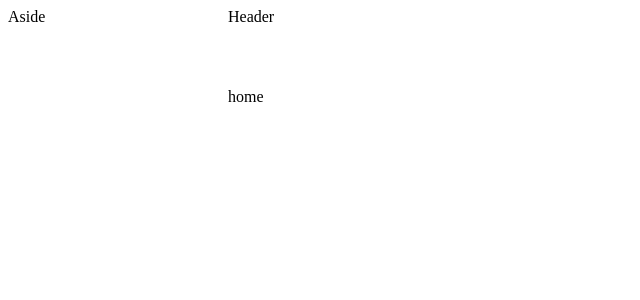
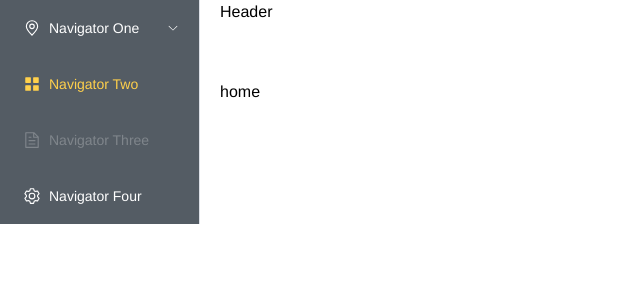
Before and after one commit to yisibell/vue3-admin-starter, a Vue app: page /home in a window 1280 px wide. Shown: the top 300 px of the page, without its empty margins (0-640 px from the left). Built offline with nearby package versions, Linux system fonts and the light colour scheme.

Commit message:
feat: add element-plus icons

```diff
--- a/components.d.ts
+++ b/components.d.ts
@@ -12,8 +12,13 @@ declare module '@vue/runtime-core' {
     ElAside: typeof import('element-plus/es')['ElAside']
     ElContainer: typeof import('element-plus/es')['ElContainer']
     ElHeader: typeof import('element-plus/es')['ElHeader']
+    ElIcon: typeof import('element-plus/es')['ElIcon']
     ElImage: typeof import('element-plus/es')['ElImage']
     ElMain: typeof import('element-plus/es')['ElMain']
+    ElMenu: typeof import('element-plus/es')['ElMenu']
+    ElMenuItem: typeof import('element-plus/es')['ElMenuItem']
+    ElMenuItemGroup: typeof import('element-plus/es')['ElMenuItemGroup']
+    ElSubMenu: typeof import('element-plus/es')['ElSubMenu']
     HelloWorld: typeof import('./src/components/HelloWorld.vue')['default']
     RouterLink: typeof import('vue-router')['RouterLink']
     RouterView: typeof import('vue-router')['RouterView']
--- a/package.json
+++ b/package.json
@@ -13,6 +13,7 @@
     "format": "prettier --write src/"
   },
   "dependencies": {
+    "@element-plus/icons-vue": "^2.1.0",
     "axios": "^1.3.5",
     "element-plus": "^2.3.3",
     "pinia": "^2.0.32",
@@ -20,6 +21,7 @@
     "vue-router": "^4.1.6"
   },
   "devDependencies": {
+    "@iconify-json/fa": "^1.1.4",
     "@rushstack/eslint-patch": "^1.2.0",
     "@types/jsdom": "^21.1.0",
     "@types/node": "^18.14.2",
@@ -36,6 +38,7 @@
     "sass": "^1.61.0",
     "typescript": "~4.8.4",
     "unplugin-auto-import": "^0.15.2",
+    "unplugin-icons": "^0.16.1",
     "unplugin-vue-components": "^0.24.1",
     "vite": "^4.1.4",
     "vitest": "^0.29.1",
--- /dev/null
+++ b/src/layouts/default/SideMenu.vue
@@ -0,0 +1,51 @@
+<template>
+  <el-menu
+    active-text-color="#ffd04b"
+    background-color="#545c64"
+    class="el-menu-vertical-demo"
+    default-active="2"
+    text-color="#fff"
+    @open="handleOpen"
+    @close="handleClose"
+  >
+    <el-sub-menu index="1">
+      <template #title>
+        <el-icon><Location /></el-icon>
+        <span>Navigator One</span>
+      </template>
+
+      <el-menu-item-group title="Group One">
+        <el-menu-item index="1-1">item one</el-menu-item>
+        <el-menu-item index="1-2">item two</el-menu-item>
+      </el-menu-item-group>
+      <el-menu-item-group title="Group Two">
+        <el-menu-item index="1-3">item three</el-menu-item>
+      </el-menu-item-group>
+      <el-sub-menu index="1-4">
+        <template #title>item four</template>
+        <el-menu-item index="1-4-1">item one</el-menu-item>
+      </el-sub-menu>
+    </el-sub-menu>
+
+    <el-menu-item index="2">
+      <el-icon><icon-menu /></el-icon>
+      <span>Navigator Two</span>
+    </el-menu-item>
+
+    <el-menu-item index="3" disabled>
+      <el-icon><document /></el-icon>
+      <span>Navigator Three</span>
+    </el-menu-item>
+
+    <el-menu-item index="4">
+      <el-icon><setting /></el-icon>
+      <span>Navigator Four</span>
+    </el-menu-item>
+  </el-menu>
+</template>
+
+<script lang="ts" setup>
+const handleOpen = () => {}
+
+const handleClose = () => {}
+</script>
--- a/src/layouts/default/index.vue
+++ b/src/layouts/default/index.vue
@@ -1,7 +1,9 @@
 <template>
   <div class="layout-default">
     <el-container>
-      <el-aside width="200px">Aside</el-aside>
+      <el-aside width="200px">
+        <SideMenu />
+      </el-aside>
       <el-container>
         <el-header>Header</el-header>
         <el-main>
@@ -14,8 +16,18 @@
 
 <script lang="ts">
 import { defineComponent } from 'vue'
+import SideMenu from './SideMenu.vue'
 
 export default defineComponent({
-  name: 'LayoutDefault'
+  name: 'LayoutDefault',
+  components: {
+    SideMenu
+  }
 })
 </script>
+
+<style lang="scss" scoped>
+.layout-default {
+  min-height: 100vh;
+}
+</style>
--- a/src/main.ts
+++ b/src/main.ts
@@ -5,6 +5,9 @@ import App from './App.vue'
 import router from './router'
 
 import { installElementPlus } from '@/plugins/element-plus'
+
+// styles
+import '@/styles/main.scss'
 
 const app = createApp(App)
 
--- a/src/plugins/element-plus.ts
+++ b/src/plugins/element-plus.ts
@@ -1,6 +1,16 @@
 import type { App } from 'vue'
 import ElementPlus from 'element-plus'
+import * as ElementPlusIconsVue from '@element-plus/icons-vue'
 
 export const installElementPlus = (app: App<Element>) => {
   app.use(ElementPlus)
+
+  // icons
+  for (const [key, component] of Object.entries(ElementPlusIconsVue)) {
+    if (key.toLowerCase() === 'menu') {
+      app.component('icon-menu', component)
+    } else {
+      app.component(key, component)
+    }
+  }
 }
--- /dev/null
+++ b/src/styles/main.scss
@@ -0,0 +1 @@
+@import './reset.scss';
--- /dev/null
+++ b/src/styles/reset.scss
@@ -0,0 +1,259 @@
+*,
+::before,
+::after {
+  box-sizing: border-box;
+  border-width: 0;
+  border-style: solid;
+  border-color: currentColor;
+}
+
+#app {
+  width: 100%;
+  height: 100%;
+}
+
+html {
+  line-height: 1.5;
+  -webkit-text-size-adjust: 100%;
+  -moz-tab-size: 4;
+  tab-size: 4;
+  width: 100%;
+  height: 100%;
+  box-sizing: border-box;
+}
+
+body {
+  margin: 0;
+  line-height: inherit;
+  width: 100%;
+  height: 100%;
+  -moz-osx-font-smoothing: grayscale;
+  -webkit-font-smoothing: antialiased;
+  text-rendering: optimizelegibility;
+  font-family: "Helvetica Neue", Helvetica, "PingFang SC", "Hiragino Sans GB",
+    "Microsoft YaHei", "微软雅黑", Arial, sans-serif;
+}
+
+hr {
+  height: 0;
+  color: inherit;
+  border-top-width: 1px;
+}
+
+abbr:where([title]) {
+  text-decoration: underline dotted;
+}
+
+a {
+  color: inherit;
+  text-decoration: inherit;
+}
+
+b,
+strong {
+  font-weight: bolder;
+}
+
+code,
+kbd,
+samp,
+pre {
+  font-family: ui-monospace, SFMono-Regular, Menlo, Monaco, Consolas,
+    "Liberation Mono", "Courier New", monospace;
+  font-size: 1em;
+}
+
+small {
+  font-size: 80%;
+}
+
+sub,
+sup {
+  font-size: 75%;
+  line-height: 0;
+  position: relative;
+  vertical-align: baseline;
+}
+
+sub {
+  bottom: -0.25em;
+}
+
+sup {
+  top: -0.5em;
+}
+
+table {
+  text-indent: 0;
+  border-color: inherit;
+  border-collapse: collapse;
+}
+
+button,
+input,
+optgroup,
+select,
+textarea {
+  font-family: inherit;
+  font-size: 100%;
+  line-height: inherit;
+  color: inherit;
+  margin: 0;
+  padding: 0;
+}
+
+button,
+select {
+  text-transform: none;
+}
+
+button,
+[type="button"],
+[type="reset"],
+[type="submit"] {
+  background-image: none;
+}
+
+:-moz-focusring {
+  outline: auto;
+}
+
+:-moz-ui-invalid {
+  box-shadow: none;
+}
+
+progress {
+  vertical-align: baseline;
+}
+
+::-webkit-inner-spin-button,
+::-webkit-outer-spin-button {
+  height: auto;
+}
+
+[type="search"] {
+  outline-offset: -2px;
+}
+
+::-webkit-file-upload-button {
+  font: inherit;
+}
+
+summary {
+  display: list-item;
+}
+
+blockquote,
+dl,
+dd,
+h1,
+h2,
+h3,
+h4,
+h5,
+h6,
+hr,
+figure,
+p,
+pre {
+  margin: 0;
+}
+
+fieldset {
+  margin: 0;
+  padding: 0;
+}
+
+legend {
+  padding: 0;
+}
+
+ol,
+ul,
+menu {
+  list-style: none;
+  margin: 0;
+  padding: 0;
+}
+
+textarea {
+  resize: vertical;
+}
+
+input::placeholder,
+textarea::placeholder {
+  opacity: 1;
+  color: #9ca3af;
+}
+
+button,
+[role="button"] {
+  cursor: pointer;
+}
+
+:disabled {
+  cursor: default;
+}
+
+img,
+svg,
+video,
+canvas,
+audio,
+iframe,
+embed,
+object {
+  display: block;
+}
+
+img,
+video {
+  max-width: 100%;
+  height: auto;
+}
+
+[hidden] {
+  display: none;
+}
+
+.dark {
+  color-scheme: dark;
+}
+
+label {
+  font-weight: 700;
+}
+
+*,
+*::before,
+*::after {
+  box-sizing: inherit;
+}
+
+a:focus,
+a:active {
+  outline: none;
+}
+
+a,
+a:focus,
+a:hover {
+  cursor: pointer;
+  color: inherit;
+  text-decoration: none;
+}
+
+div:focus {
+  outline: none;
+}
+
+.clearfix {
+  &::after {
+    visibility: hidden;
+    display: block;
+    font-size: 0;
+    content: " ";
+    clear: both;
+    height: 0;
+  }
+}
--- a/vite.config.ts
+++ b/vite.config.ts
@@ -7,20 +7,29 @@ import AutoImport from 'unplugin-auto-import/vite'
 import Components from 'unplugin-vue-components/vite'
 import { ElementPlusResolver } from 'unplugin-vue-components/resolvers'
 
+const pathSrc = fileURLToPath(new URL('./src', import.meta.url))
+
 // https://vitejs.dev/config/
 export default defineConfig({
+  resolve: {
+    alias: {
+      '@': pathSrc
+    }
+  },
   plugins: [
     vue(),
     AutoImport({
+      // Auto import functions from Element Plus, e.g. ElMessage, ElMessageBox... (with style)
+      // 自动导入 Element Plus 相关函数，如：ElMessage, ElMessageBox... (带样式)
       resolvers: [ElementPlusResolver()]
     }),
+
     Components({
-      resolvers: [ElementPlusResolver()]
+      resolvers: [
+        // Auto register Element Plus components
+        // 自动导入 Element Plus 组件
+        ElementPlusResolver()
+      ]
     })
-  ],
-  resolve: {
-    alias: {
-      '@': fileURLToPath(new URL('./src', import.meta.url))
-    }
-  }
+  ]
 })
```
Also changed, not shown: 1 other file (tests, documents, lock files or other folders).
